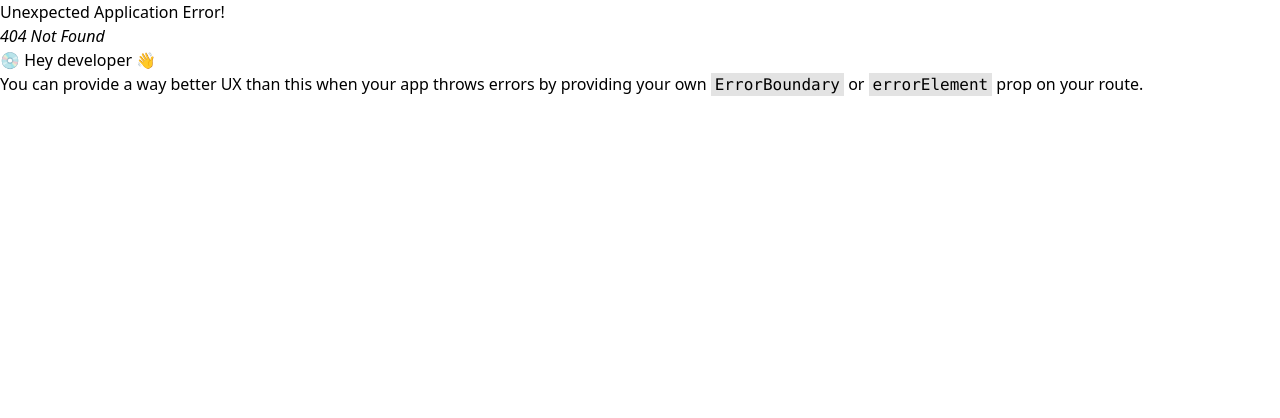
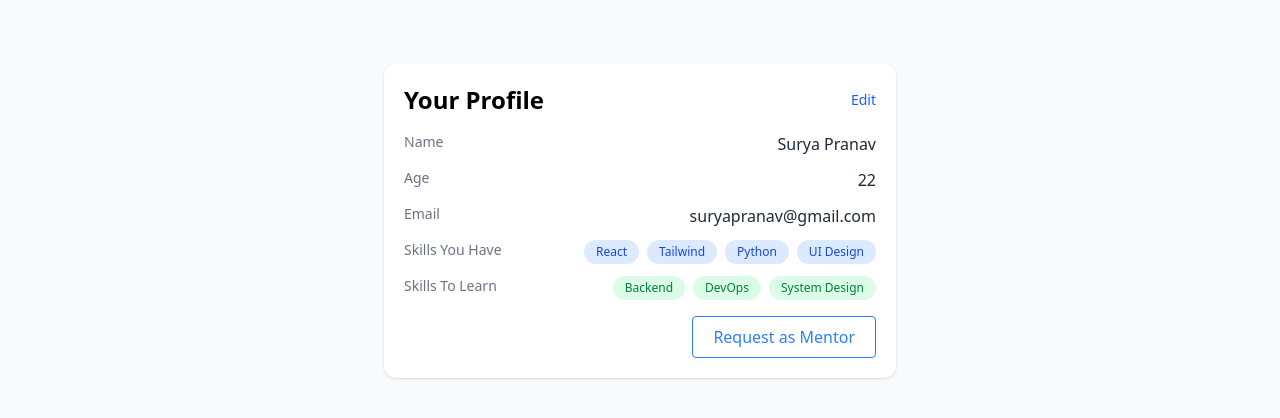
Before and after one commit to Pranav3782/Skill_Swap, a React (Vite) app: page /profile in a window 1280 px wide. Before the commit this address had no page. Shown: the top 418 px of the page. Built offline with nearby package versions, Linux system fonts and the light colour scheme.

Commit message:
updated the profile page

```diff
--- /dev/null
+++ b/src/dashBoards/ProfilePage.jsx
@@ -0,0 +1,162 @@
+import React, { useState } from "react";
+import RequestMentorForm from "./RequestMentorForm";
+
+const ProfilePage = () => {
+  const [showMentorForm, setShowMentorForm] = useState(false);
+  const [isEditing, setIsEditing] = useState(false);
+
+  const [user, setUser] = useState({
+    name: "Surya Pranav",
+    age: 22,
+    email: "suryapranav@gmail.com",
+    skillsHave: ["React", "Tailwind", "Python", "UI Design"],
+    skillsLearn: ["Backend", "DevOps", "System Design"],
+  });
+
+  const handleChange = (field, value) => {
+    setUser({ ...user, [field]: value });
+  };
+
+  return (
+    <div className="bg-gray-50 flex justify-center pt-16 px-4 pb-10">
+
+      {/* Profile Card */}
+      <div className="bg-white p-5 rounded-xl shadow w-full max-w-lg">
+
+        {/* Header */}
+        <div className="flex justify-between items-center mb-4">
+          <h1 className="text-2xl font-bold">Your Profile</h1>
+
+          <button
+            onClick={() => setIsEditing(!isEditing)}
+            className="text-sm text-blue-600 hover:underline"
+          >
+            {isEditing ? "Cancel" : "Edit"}
+          </button>
+        </div>
+
+        {/* Fields */}
+        <ProfileRow label="Name">
+          {isEditing ? (
+            <input
+              value={user.name}
+              onChange={(e) => handleChange("name", e.target.value)}
+              className="input"
+            />
+          ) : (
+            <span className="value">{user.name}</span>
+          )}
+        </ProfileRow>
+
+        <ProfileRow label="Age">
+          {isEditing ? (
+            <input
+              type="number"
+              value={user.age}
+              onChange={(e) => handleChange("age", e.target.value)}
+              className="input w-24"
+            />
+          ) : (
+            <span className="value">{user.age}</span>
+          )}
+        </ProfileRow>
+
+        <ProfileRow label="Email">
+          {isEditing ? (
+            <input
+              value={user.email}
+              onChange={(e) => handleChange("email", e.target.value)}
+              className="input"
+            />
+          ) : (
+            <span className="value">{user.email}</span>
+          )}
+        </ProfileRow>
+
+        {/* Skills You Have */}
+        <ProfileRow label="Skills You Have">
+          {isEditing ? (
+            <input
+              value={user.skillsHave.join(", ")}
+              onChange={(e) =>
+                handleChange(
+                  "skillsHave",
+                  e.target.value.split(",").map((s) => s.trim())
+                )
+              }
+              className="input"
+            />
+          ) : (
+            <div className="flex flex-wrap gap-2 justify-end">
+              {user.skillsHave.map((skill, i) => (
+                <span key={i} className="chip blue">
+                  {skill}
+                </span>
+              ))}
+            </div>
+          )}
+        </ProfileRow>
+
+        {/* Skills To Learn */}
+        <ProfileRow label="Skills To Learn">
+          {isEditing ? (
+            <input
+              value={user.skillsLearn.join(", ")}
+              onChange={(e) =>
+                handleChange(
+                  "skillsLearn",
+                  e.target.value.split(",").map((s) => s.trim())
+                )
+              }
+              className="input"
+            />
+          ) : (
+            <div className="flex flex-wrap gap-2 justify-end">
+              {user.skillsLearn.map((skill, i) => (
+                <span key={i} className="chip green">
+                  {skill}
+                </span>
+              ))}
+            </div>
+          )}
+        </ProfileRow>
+
+        {/* Actions */}
+        <div className="mt-4 flex justify-between">
+          {isEditing && (
+            <button
+              onClick={() => setIsEditing(false)}
+              className="px-5 py-2 bg-green-600 text-white rounded hover:bg-green-700 transition"
+            >
+              Save Changes
+            </button>
+          )}
+
+          <button
+            onClick={() => setShowMentorForm(true)}
+            className="px-5 py-2 border border-blue-500 text-blue-500 rounded hover:bg-blue-500 hover:text-white transition ml-auto"
+          >
+            Request as Mentor
+          </button>
+        </div>
+      </div>
+
+      {/* Modal */}
+      {showMentorForm && (
+        <div className="fixed inset-0 bg-black bg-opacity-50 flex justify-center items-center z-50">
+          <RequestMentorForm onClose={() => setShowMentorForm(false)} />
+        </div>
+      )}
+    </div>
+  );
+};
+
+/* Reusable Row Layout */
+const ProfileRow = ({ label, children }) => (
+  <div className="flex justify-between items-start mb-3">
+    <p className="text-gray-500 text-sm w-36">{label}</p>
+    <div className="flex-1 text-right">{children}</div>
+  </div>
+);
+
+export default ProfilePage;
--- a/src/dashBoards/UserDashBoards.jsx
+++ b/src/dashBoards/UserDashBoards.jsx
@@ -30,14 +30,14 @@ const UserDashBoards = () => {
         </button>
       </nav>
 
-      {/* ===== Added Card Section ===== */}
+      {/* ===== Card Section ===== */}
       <div className="max-w-6xl mx-auto px-6 mt-10">
         <h2 className="text-xl font-semibold text-gray-700 mb-6">
           Mentors Available
         </h2>
 
         <div className="grid gap-6 sm:grid-cols-2 md:grid-cols-3">
-          {/* One Card (you can map this later) */}
+          {/* One Card */}
           <div className="bg-white rounded-xl shadow-md p-6 hover:shadow-lg transition">
             <div className="flex items-center gap-4">
               <div className="w-12 h-12 rounded-full bg-blue-100 flex items-center justify-center text-blue-600 font-bold">
@@ -48,7 +48,8 @@ const UserDashBoards = () => {
                   Rahul Sharma
                 </h3>
                 <p className="text-sm text-gray-500">Frontend Developer</p>
-                {/*  Ratings */}
+
+                {/* Ratings */}
                 <div className="flex items-center gap-1 mt-1">
                   <span className="text-yellow-400">★</span>
                   <span className="text-yellow-400">★</span>
@@ -57,7 +58,6 @@ const UserDashBoards = () => {
                   <span className="text-gray-300">★</span>
                   <span className="text-xs text-gray-500 ml-1">(4.0)</span>
                 </div>
-
               </div>
             </div>
 
@@ -81,16 +81,6 @@ const UserDashBoards = () => {
       </div>
       {/* ===== End Card Section ===== */}
 
-      {/* Page Content */}
-      <div className="flex justify-center items-center mt-20">
-        <button
-          onClick={() => setShowMentorForm(true)}
-          className="w-44 h-10 border border-blue-500 text-blue-500 rounded hover:bg-blue-500 hover:text-white transition"
-        >
-          Request as mentor
-        </button>
-      </div>
-
       {/* MODAL */}
       {showMentorForm && (
         <div className="fixed inset-0 z-50 flex items-center justify-center bg-black/40 backdrop-blur-sm">
--- a/src/index.css
+++ b/src/index.css
@@ -1 +1,21 @@
 @import "tailwindcss";
+
+.input {
+  @apply border rounded px-3 py-1.5 text-sm w-full focus:outline-none focus:ring-2 focus:ring-blue-400;
+}
+
+.value {
+  @apply font-medium text-gray-800;
+}
+
+.chip {
+  @apply px-3 py-1 text-xs rounded-full font-medium;
+}
+
+.chip.blue {
+  @apply bg-blue-100 text-blue-700;
+}
+
+.chip.green {
+  @apply bg-green-100 text-green-700;
+}
--- a/src/main.jsx
+++ b/src/main.jsx
@@ -7,6 +7,7 @@ import { RouterProvider } from "react-router-dom";
 import Register from "./pages/Register";
 import Login from "./pages/Login";
 import UserDashBoards from "./dashBoards/UserDashBoards";
+import ProfilePage from "./dashBoards/ProfilePage";
 
  const router=createBrowserRouter([
     {
@@ -25,6 +26,10 @@ import UserDashBoards from "./dashBoards/UserDashBoards";
     {
       path:"/userDashboard",
       element:<UserDashBoards/>
+    },
+    {
+      path:"/profile",
+      element:<ProfilePage/>
     }
 
   ])
```
